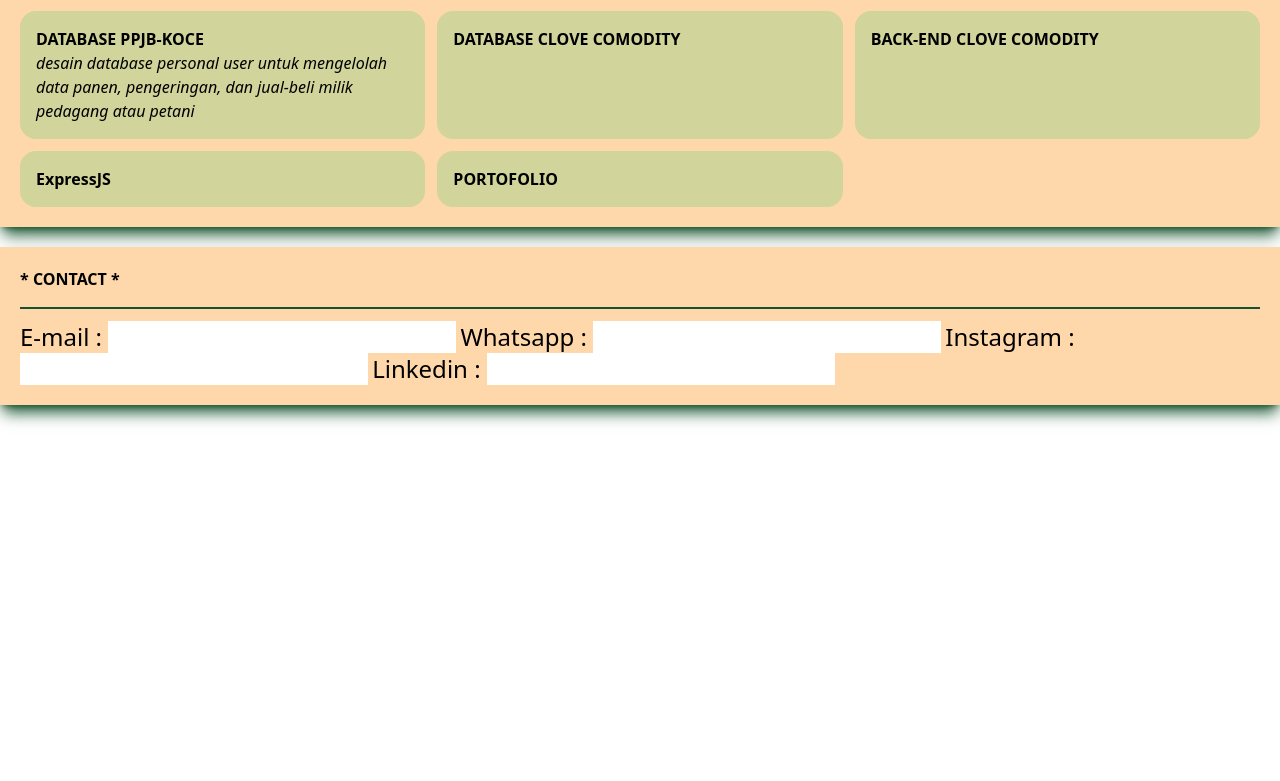
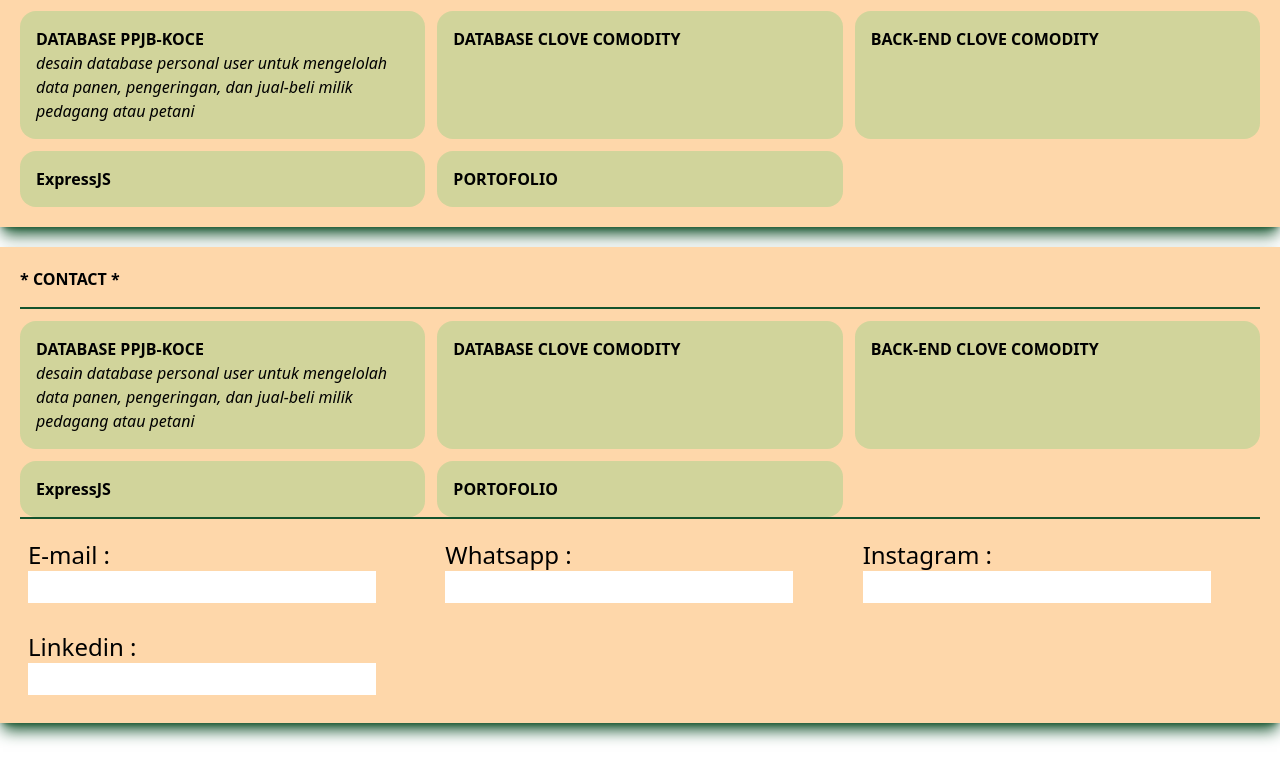
Before and after one commit to Herianto-S-Mat/portofilio-tailwind, a website: page public/index.html in a window 1280 px wide. Shown: the part 997-1778 px from the top of the page. Before the commit the page ends 1530 px from the top, so only its background shows below. Drawn offline with Linux system fonts and the light colour scheme.

Commit message:
Update contact.html

```diff
--- a/public/section/contact.html
+++ b/public/section/contact.html
@@ -1,7 +1,38 @@
 <h1 class="font-black pb-4">*  CONTACT *</u></h1>
-<div class="flex flex-col border-t-2 border-green-900 pt-3">
-  <a class="text-2xl w-full grid" href="#"><i class="fas fa-envelope"></i>E-mail : <input></a>
+<div class="sm:grid sm:grid-cols-3 sm:gap-3 border-t-2 border-green-900 pt-3">
+    <div class="p-4 bg-green-500 bg-opacity-20 rounded-2xl">
+        <a href="#" class="font-semibold">DATABASE PPJB-KOCE</a><br>
+        <i class=" text-left">desain database personal user untuk mengelolah data panen, pengeringan, dan jual-beli milik pedagang atau petani</i>
+    </div>
+    <div class="p-4 bg-green-500 bg-opacity-20 rounded-2xl">
+        <a href="#" class="font-semibold">DATABASE CLOVE COMODITY</a><br>
+        <p class="">      </p>
+    </div>
+    <div class="p-4 bg-green-500 bg-opacity-20 rounded-2xl">
+        <a href="#" class="font-semibold">BACK-END CLOVE COMODITY</a><br>
+        <p class=""></p>
+    </div>
+
+    <div class="p-4 bg-green-500 bg-opacity-20 rounded-2xl">
+        <a href="#" class="font-semibold">ExpressJS </a><br>
+        <p class=""></p>
+    </div>
+    <div class="p-4 bg-green-500 bg-opacity-20 rounded-2xl">
+        <a href="#" class="font-semibold">PORTOFOLIO</a><br>
+        <p class=""></p>
+    </div>
+</div>
+<div class="sm:grid sm:grid-cols-3 sm:gap-3 border-t-2 border-green-900 pt-3">
+  <div class="p-2 rounded">
+        <a class="text-2xl w-full grid" href="#"><i class="fas fa-envelope"></i>E-mail : <input></a>
+  </div>
+  <div class="p-2 rounded">
   <a class="text-2xl w-full grid" href="#"><i class="fas fa-whatsapp"></i>Whatsapp : <input></a>
+  </div>
+  <div class="p-2 rounded">
   <a class="text-2xl w-full grid" href="#"><i class="fas fa-instagram"></i>Instagram : <input></a>
+  </div>
+  <div class="p-2 rounded">
   <a class="text-2xl w-full grid" href="#"><i class="fas fa-linkedin-in"></i>Linkedin : <input></a>
+  </div>
 </div>
```
